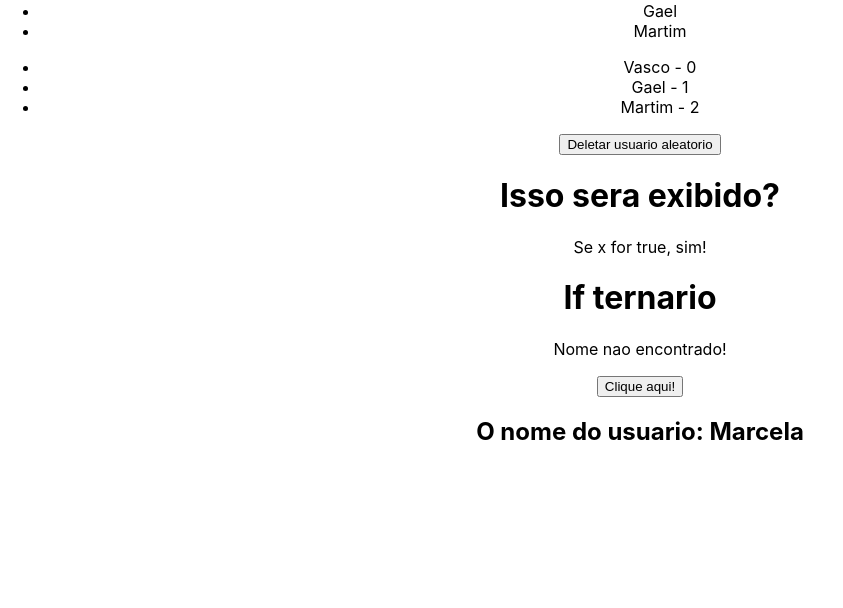
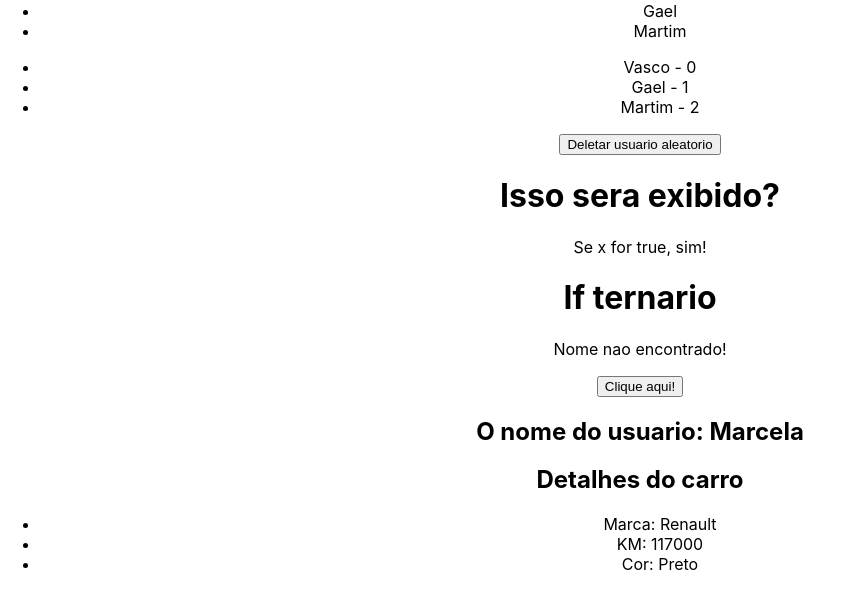
Before and after one commit to antoniolvitall/avancando-no-react, a React (Create React App) app in the folder avancando/: page / in a window 1280 px wide. Shown: the part 2068-2676 px from the top of the page, without its empty margins (0-843 px from the left). Built offline with nearby package versions, Linux system fonts and the light colour scheme.

Commit message:
testando destructuring em props

```diff
--- a/avancando/src/App.js
+++ b/avancando/src/App.js
@@ -5,6 +5,7 @@
 import ListRender from './components/ListRender';
 import ManageData from './components/ManageData';
 import ShowUserName from './components/ShowUserName';
+import CarDetails from './components/CarDetails';
 
 function App() {
 const name = "Gael";
@@ -24,7 +25,10 @@
       <ManageData/>
       <ListRender/>
       <CondicionalRender/>
+      {/* props */}
       <ShowUserName name={userName}/>
+      {/* destructuring */}
+      <CarDetails brand="Renault" km={117000} color="Preto"/>
     </div>
   );
 }
--- /dev/null
+++ b/avancando/src/components/CarDetails.js
@@ -0,0 +1,14 @@
+const CarDetails = ({brand, km, color}) => {
+  return (
+    <div>
+        <h2>Detalhes do carro</h2>
+        <ul>
+            <li>Marca: {brand}</li>
+            <li>KM: {km}</li>
+            <li>Cor: {color}</li>
+        </ul>
+    </div>
+  )
+}
+
+export default CarDetails
```
